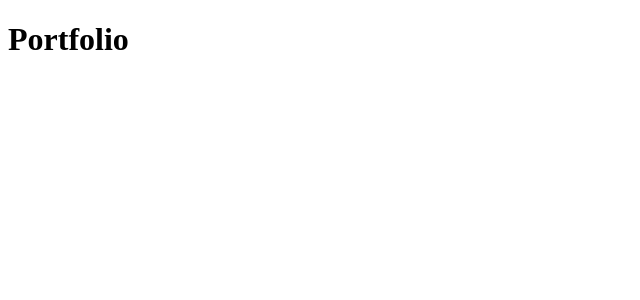
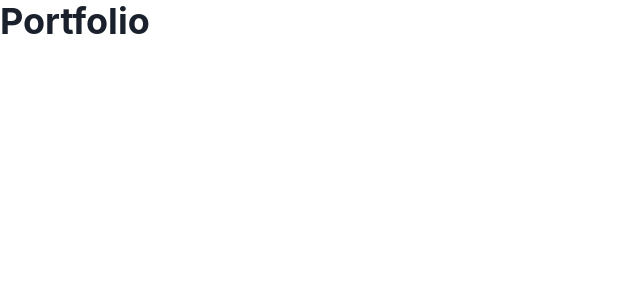
Before and after one commit to Mariam-Senzia/developer-portfolio, a React (Vite) app: page / in a window 1280 px wide. Shown: the top 300 px of the page, without its empty margins (0-640 px from the left). Built offline with nearby package versions, Linux system fonts and the light colour scheme.

Commit message:
Configured Chakra UI

```diff
--- a/package.json
+++ b/package.json
@@ -10,6 +10,10 @@
     "preview": "vite preview"
   },
   "dependencies": {
+    "@chakra-ui/react": "^2.10.9",
+    "@emotion/react": "^11.14.0",
+    "@emotion/styled": "^11.14.1",
+    "framer-motion": "^12.23.0",
     "react": "^19.1.0",
     "react-dom": "^19.1.0"
   },
--- a/src/App.tsx
+++ b/src/App.tsx
@@ -1,7 +1,11 @@
+import { ChakraProvider, Heading } from "@chakra-ui/react";
+
 function App() {
   return (
     <>
-      <h1>Portfolio</h1>
+      <ChakraProvider>
+        <Heading>Portfolio</Heading>
+      </ChakraProvider>
     </>
   );
 }
```
Also changed, not shown: 1 other file (tests, documents, lock files or other folders).
